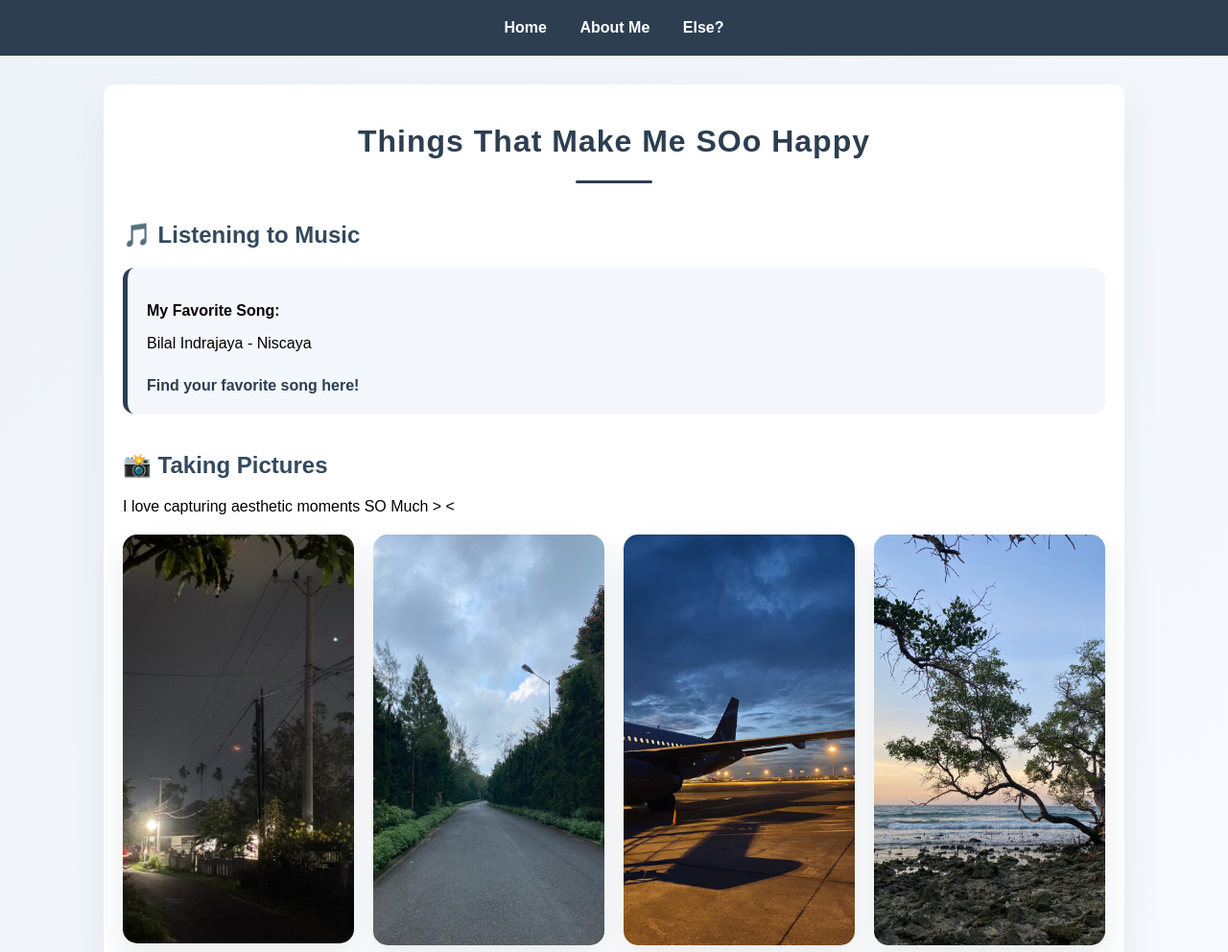
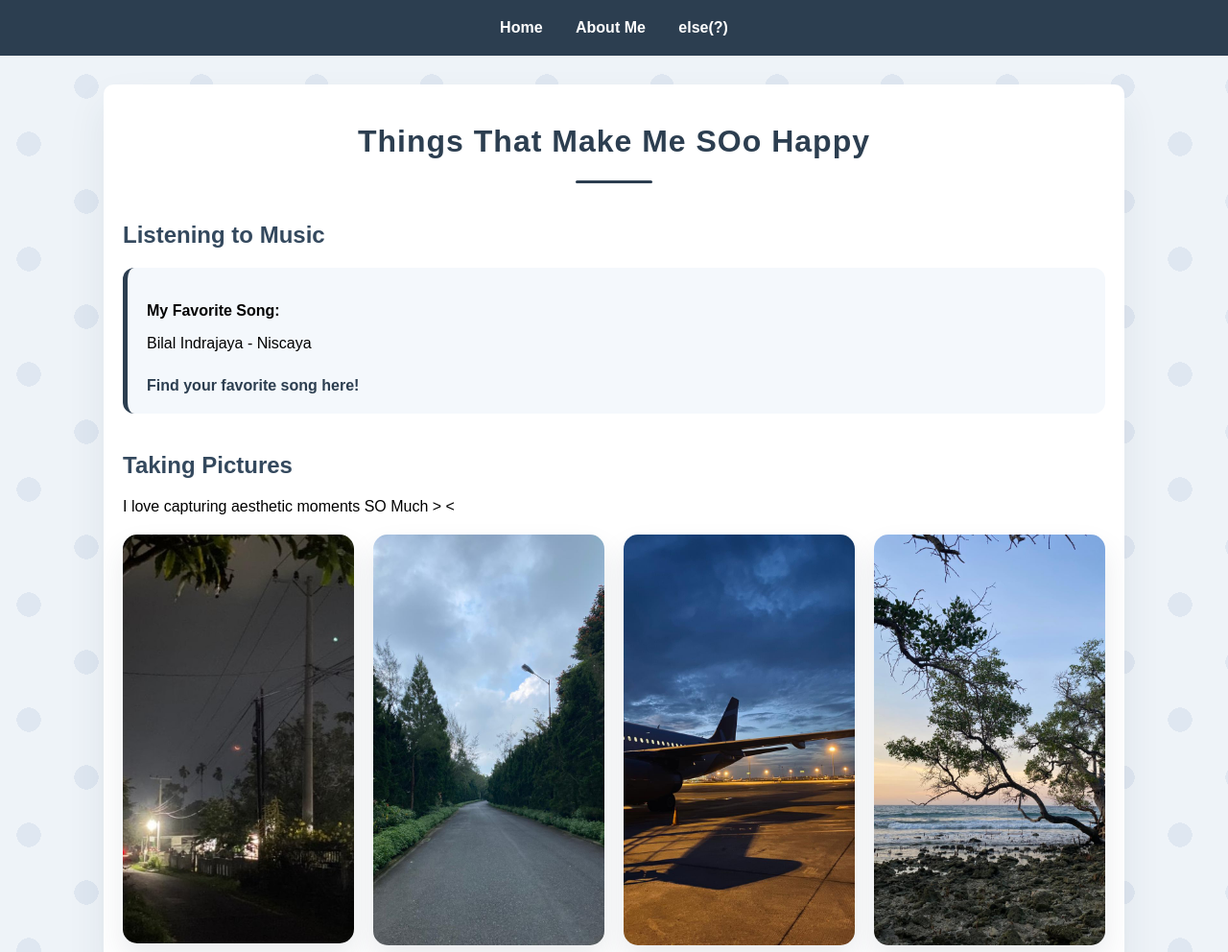
Before and after one commit to gita-hfdzh/Tugas1_portofolio_BrigitaHafidzahAgnil_2466, a plain HTML site: page fun.html in a window 1280 px wide. Shown: the top 992 px of the page at 96% size. Drawn offline with Linux system fonts and the light colour scheme.

Commit message:
update website

```diff
--- a/fun.html
+++ b/fun.html
@@ -1,7 +1,7 @@
 <!DOCTYPE html>
 <html>
 <head>
-    <title>Else?</title>
+    <title>else(?)</title>
     <link rel="stylesheet" href="style.css">
 </head>
 <body>
@@ -9,7 +9,7 @@
 <nav>
     <a href="index.html">Home</a>
     <a href="about.html">About Me</a>
-    <a href="fun.html">Else?</a>
+    <a href="fun.html">else(?)</a>
 </nav>
 
 <div class="container">
@@ -19,7 +19,7 @@
 
     <!-- music -->
     <section class="music">
-        <h2>🎵 Listening to Music</h2>
+        <h2>Listening to Music</h2>
 
         <div class="music-card">
             <p><strong>My Favorite Song:</strong></p>
@@ -34,7 +34,7 @@
 
     <!-- pictures -->
     <section class="pictures">
-        <h2>📸 Taking Pictures</h2>
+        <h2>Taking Pictures</h2>
         <p>I love capturing aesthetic moments SO Much > < </p>
 
         <div class="gallery">
--- a/style.css
+++ b/style.css
@@ -1,7 +1,11 @@
 body {
     font-family: Arial, sans-serif;
     margin: 0;
-    background: linear-gradient(135deg, #eef3f8, #f8fbff);
+    background-color: #eef3f8;
+    background-image:
+        radial-gradient(circle at 25% 25%, #dfe7f1 10%, transparent 10%),
+        radial-gradient(circle at 75% 75%, #dfe7f1 10%, transparent 10%);
+    background-size: 120px 120px;
 }
 
 nav {
```
Also changed, not shown: about.html (+2 -2 lines), index.html (+2 -2 lines).
